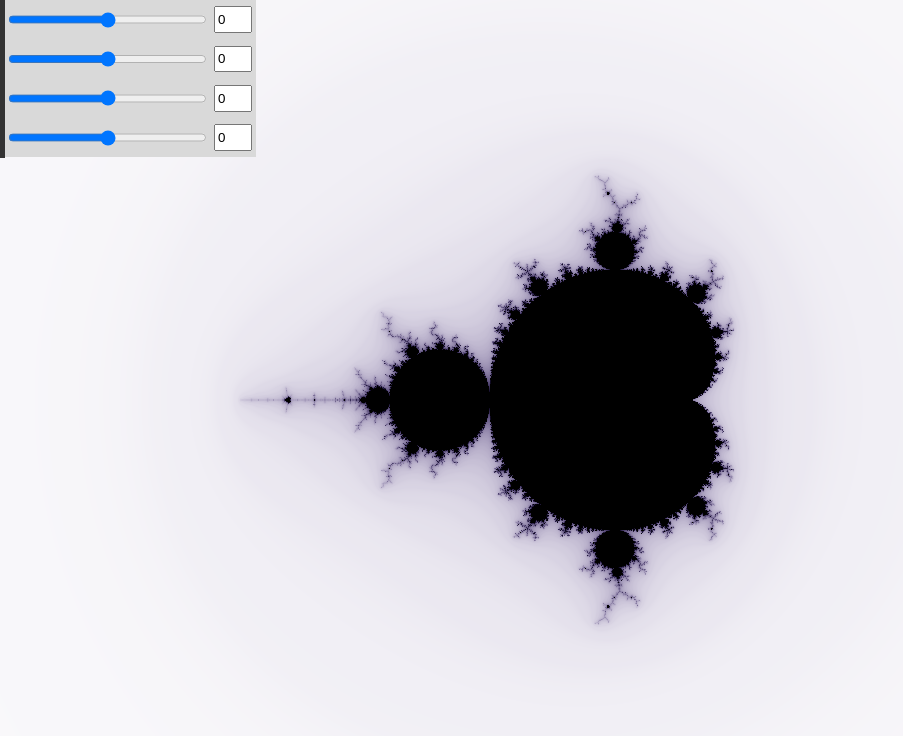
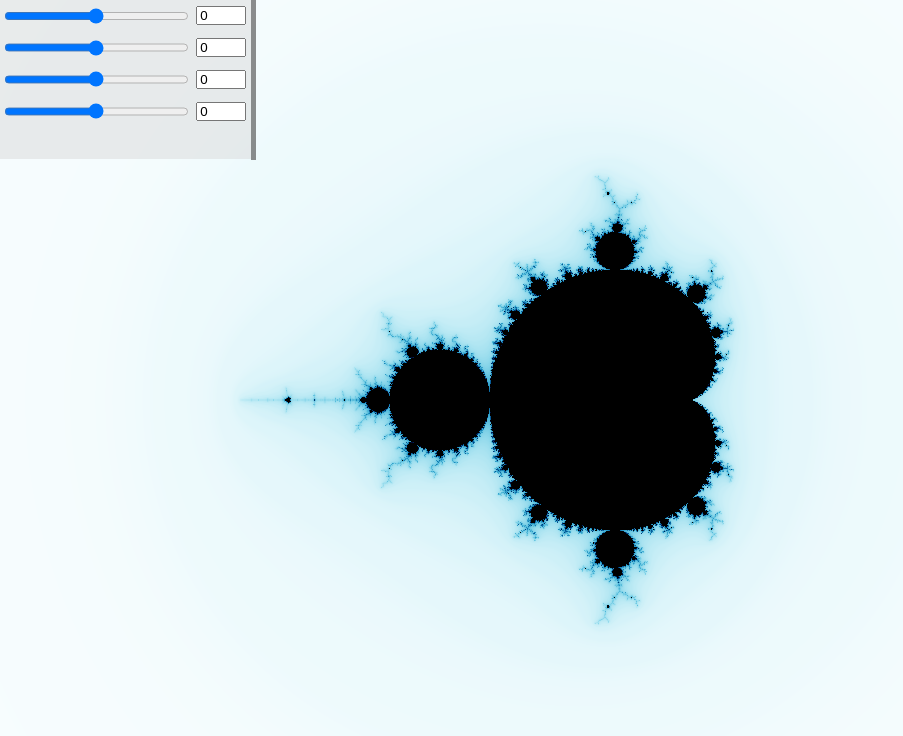
Before and after one commit to AustereTriceratops/escape-fractals, a React (Create React App) app: page / in a window 1280 px wide. Shown: the top 736 px of the page, without its empty margins (0-903 px from the left). Built offline with nearby package versions, Linux system fonts and the light colour scheme.

Commit message:
setting up colormaps

```diff
--- a/src/App.css
+++ b/src/App.css
@@ -15,24 +15,24 @@ div.body {
 }
 
 div.close {
-  background: #333;
-  height: 99%;
+  background: #4e4e4ea3;
+  height: 100%;
   width: 2%;
 }
 
 div.input_row {
-  height: 23%;
-  background: #d9d9d9;
-  padding: 0.5%;
   display: flex;
+  height: 18%;
+  background: #d9d9d97e;
+  padding: 0.6%;
 }
 
 input[type=range]{
-  width: 80%;
+  width: 75%;
 }
 
 input[type=number]{
-  width: 12%;
+  width: 17%;
   margin-left: 2%;
   margin-right: 1%;
   margin-top: 2%;
--- a/src/App.tsx
+++ b/src/App.tsx
@@ -8,12 +8,13 @@ import './App.css';
 class App extends Component {
   state = {
     params: [0, 0, 0, 0],
+    color_scheme: 1,
   };
 
   instance: Main;
 
   componentDidMount() {
-    this.instance = new Main({params: this.state.params});
+    this.instance = new Main(this.state);
   }
 
   setParams(value, index) {
@@ -23,6 +24,13 @@ class App extends Component {
     this.setState({params: newParams});
 
     this.instance.update(newParams);
+    this.instance.render();
+  }
+
+  setColorScheme(value) {
+    this.setState({color_scheme: value})
+
+    this.instance.updateColors(value);
     this.instance.render();
   }
 
--- a/src/controls.tsx
+++ b/src/controls.tsx
@@ -20,7 +20,7 @@ class Controls extends Component {
 
     createInput(val, n: number) {
         return (
-            <div className="input_row">
+            <div className="input_row" key={`row_${n}`}>
                 <input
                     step="0.01"
                     type="range"
@@ -29,7 +29,7 @@ class Controls extends Component {
                     value={val}
                     onChange={this.onChange(n)}
                     id="slider_a"
-                />
+                    />
                 <input
                     step="0.01"
                     type="number"
@@ -45,10 +45,11 @@ class Controls extends Component {
     render() {
         return (
             <div className="control_panel">
-                <div className="close"></div>
                 <div className="body">
                     {this.props.params.map((val, index) => this.createInput(val, index))}
+                    <div className="input_row"></div>
                 </div>
+                <div className="close"></div>
             </div>
         )
     };
--- a/src/main.ts
+++ b/src/main.ts
@@ -23,6 +23,7 @@ export default class Main {
             aspect: {type: 'float', value: this.aspect},
             zoom: {type:'float', value: this.zoom},
             offset: {type:'vec2', value: this.offset},
+            color_scheme: {type: "int", value: props.color_scheme},
             a: {type:'float', value: props.a},
             b: {type:'float', value: props.b},
             c: {type:'float', value: props.c},
@@ -106,6 +107,10 @@ export default class Main {
         this.uniforms.d.value = params[3];
     }
 
+    updateColors(color_scheme: number) {
+        this.uniforms.color_scheme.value = color_scheme;
+    }
+
     render() {
         this.renderer.render(this.scene, this.camera);
     }
--- a/src/shader.js
+++ b/src/shader.js
@@ -10,6 +10,7 @@ uniform vec2 res;
 uniform float aspect;
 uniform float zoom;
 uniform vec2 offset;
+uniform int color_scheme;
 
 // ======================
 // === GUI PARAMETERS ===
@@ -30,6 +31,16 @@ vec2 cm (vec2 a, vec2 b) {
 
 vec2 conj (vec2 a) {
   return vec2(a.x, -a.y);
+}
+
+// =====================
+// === COLOR SCHEMES ===
+// =====================
+
+vec4 basic_colormap(float s, vec3 shade) {
+  vec3 coord = vec3(s, s, s);
+
+  return vec4(pow(coord, shade), 1.0);
 }
 
 // ============
@@ -64,7 +75,9 @@ float mandelbrot(vec2 point){
         // ===== RECURRENCE RELATION =====
         // ===============================
         z = z_0_sq + point;
-        z = z + a * z_0_conj + b * z_1_conj + c * cm(z_1, z_0) + d * z_0_sq * z_1;
+        z = z + a * z_1 * x_0_sq + b * z_0 * x_1_sq + c * cm(z_0_sq, z_1) + d * cm(z_0, z_1_conj);
+        //z = z + a * z_1_conj + b * cm(z_1, z_0) + c * z_0_sq * z_1 + d * z_0 * z_1_conj;
+        //z = z + a * z_0_conj + b * z_1_conj + c * cm(z_1, z_0) + d * z_0_sq * z_1;
         //z = z + a * z_0_conj + b * cm(z_0_sq, z_0_conj) + c * cm(z_0_conj, z_0_conj) + d * cm(z_0_sq, z_0);
 
         float z_0_mag = x_0_sq + y_0_sq;
@@ -85,7 +98,13 @@ void main(){
     vec2 uv = zoom * vec2(aspect, 1.0) * gl_FragCoord.xy / res + offset;
     float s = 1.0 - mandelbrot(uv);
 
-    vec3 coord = vec3(s, s, s);
-    gl_FragColor = vec4(pow(coord, vec3(5.38, 6.15, 3.85)), 1.0);
+    if (color_scheme == 0) {
+      vec3 shade = vec3(5.38, 6.15, 3.85);
+      gl_FragColor = basic_colormap(s, shade);
+    }
+    else {
+      vec3 shade = vec3(7.0, 2.0, 1.0);
+      gl_FragColor = basic_colormap(s, shade);
+    }
 }
 `
```
